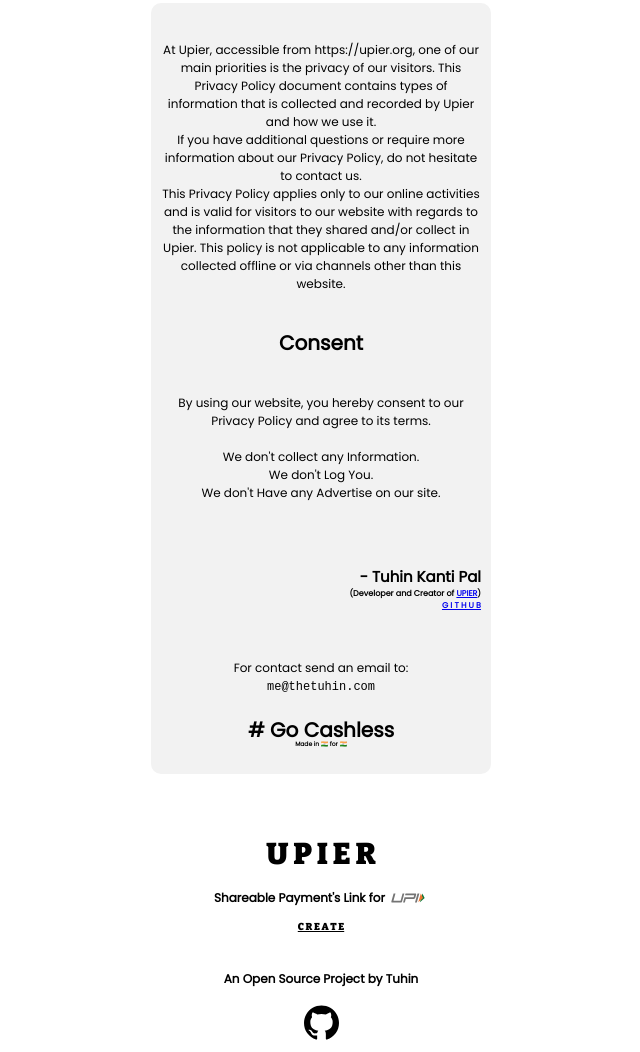
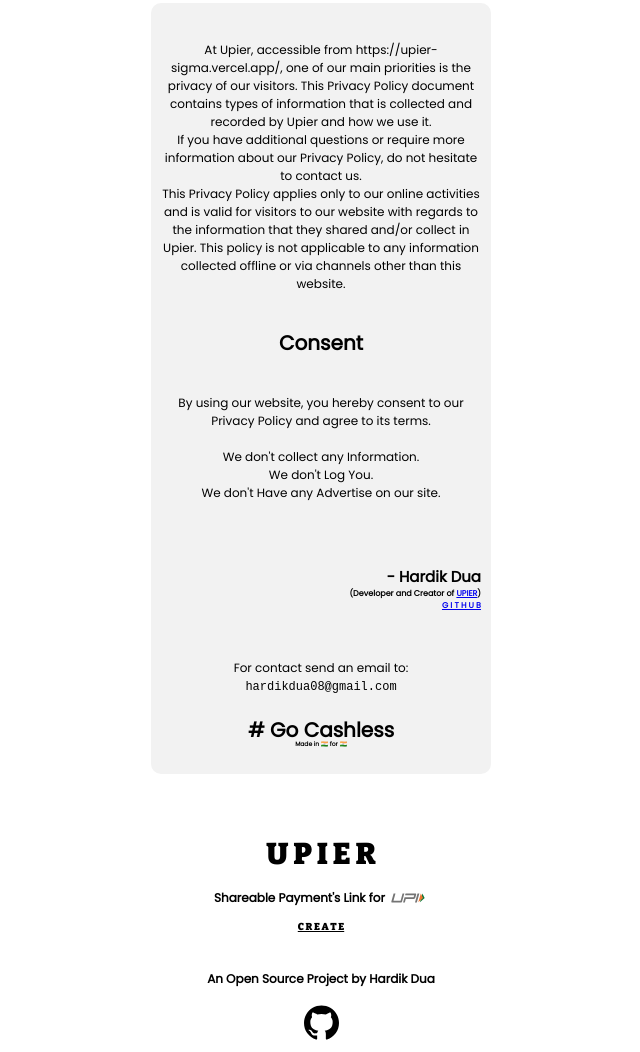
Before and after one commit to ThiruXD/HMF-Pay, a website: page privacy-policy/index.html in a window 1280 px wide. Shown: the part 109-1161 px from the top of the page, without its empty margins (319-959 px from the left). Drawn offline with nearby package versions, Linux system fonts and the light colour scheme.

Commit message:
Update index.html

```diff
--- a/privacy-policy/index.html
+++ b/privacy-policy/index.html
@@ -5,7 +5,7 @@
     <meta http-equiv="Content-Type" content="text/html; charset=UTF-8" />
     <meta name="viewport" content="width=device-width, initial-scale=1" />
     <meta http-equiv="X-UA-Compatible" content="IE=edge" />
-    <meta name="author" content="Tuhin Kanti Pal">
+    <meta name="author" content="Hardik Dua">
     <title>Privacy Policy | Upier</title>
     <meta name="description" content="Shareable Payment's Link for UPI">
     <meta name="keywords" content="UPI, Shareable UPI Link, Upi Shareable Link , Share UPI Payment's Link, Free Shareable UPI Link, UPI Payment">
@@ -22,7 +22,7 @@
         </h1>
     </div>
     <div id="content" class="contentdiv">
-        <p class="txt"><br>At Upier, accessible from https://upier.org, one of our main priorities is the privacy of our visitors. This Privacy Policy document contains types of information that is collected and recorded by Upier and how we use it.<br>If you have additional
+        <p class="txt"><br>At Upier, accessible from https://upier-sigma.vercel.app/, one of our main priorities is the privacy of our visitors. This Privacy Policy document contains types of information that is collected and recorded by Upier and how we use it.<br>If you have additional
             questions or require more information about our Privacy Policy, do not hesitate to contact us.<br> This Privacy Policy applies only to our online activities and is valid for visitors to our website with regards to the information that they
             shared and/or collect in Upier. This policy is not applicable to any information collected offline or via channels other than this website.<br><br>
         </p>
@@ -32,13 +32,13 @@
         <p class="txt">By using our website, you hereby consent to our Privacy Policy and agree to its terms.<br><br>We don't collect any Information.<br>We don't Log You.<br>We don't Have any Advertise on our site.</p>
         <br><br>
         <p class="sign">
-            - Tuhin Kanti Pal
+            - Hardik Dua
         </p>
         <p class="signcontent">
-            (Developer and Creator of <a href="https://github.com/cachecleanerjeet/Upier">UPIER</a>)<br>
-            <a href="https://github.com/cachecleanerjeet/">G I T H U B </a><br>
+            (Developer and Creator of <a href="https://github.com/hardik0899/UPI-LinkPe">UPIER</a>)<br>
+            <a href="https://github.com/hardik0899">G I T H U B </a><br>
         </p>
-        <p class="txt">For contact send an email to:<br><tt onclick="window.location.href='mailto:me@thetuhin.com';">me@thetuhin.com</tt>
+        <p class="txt">For contact send an email to:<br><tt onclick="window.location.href='mailto:hardikdua08@gmail.com';">hardikdua08@gmail.com</tt>
         </p>
         <p class="gocless"># Go Cashless</p>
         <p class="india">Made in 🇮🇳 for 🇮🇳</p>
@@ -51,14 +51,12 @@
             Shareable Payment's Link for <img src="../img/upi.svg" class="upilogo" width="40">
         </p>
         <p class="tpf" onclick="window.location.href='../';"><u>C R E A T E</u></p>
-        <p class="tuhin" onclick="window.location.href='https://tu.hin.life';">
-            An Open Source Project by Tuhin
+        <p class="tuhin" onclick="window.location.href='https://hardik0899.github.io/';">
+            An Open Source Project by Hardik Dua
         </p>
-        <img src="../img/github.svg" class="center" width="35" onclick="window.location.href='https://github.com/cachecleanerjeet/Upier';">
+        <img src="../img/github.svg" class="center" width="35" onclick="window.location.href='https://github.com/hardik0899';">
     </div>
     </div>
 </body>
 
 </html>
-<!--Made by Tuhin. Send Mail to me[at]mailtuhin[dot]ml for contact-->
-<!--upier.org is the official domain for github.com/cachecleanerjeet/Upier-->
```
